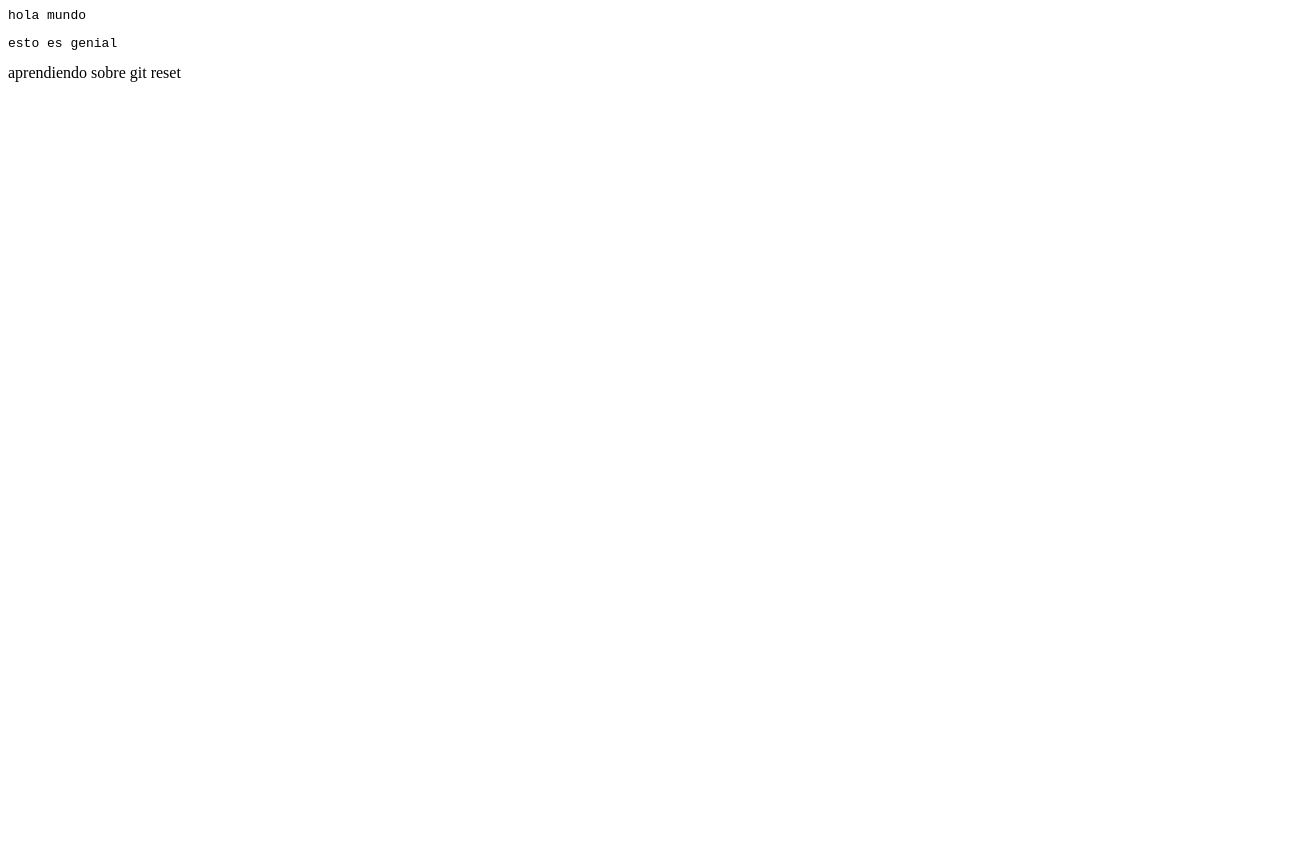
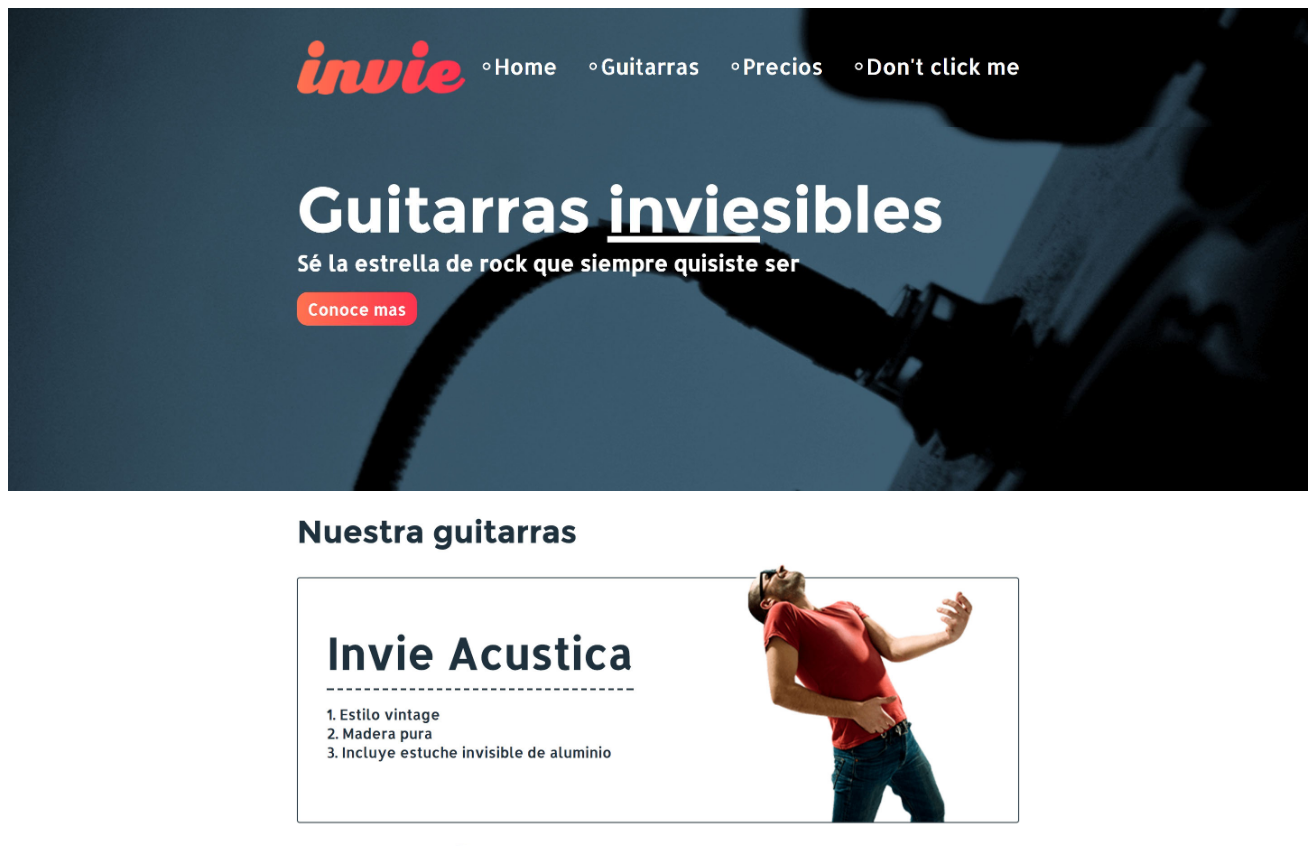
Before and after one commit to davidespinal96/invie-github, a plain HTML site: page index.html in a window 1280 px wide. Shown: the top 846 px of the page, 1308 px wide, since content can reach past the window. Before the commit the page ends 800 px from the top, so only its background shows below. Drawn offline with Linux system fonts and the light colour scheme.

Commit message:
Se añade contenido a la web

```diff
--- a/index.html
+++ b/index.html
@@ -2,8 +2,12 @@
     <head>
     </head>
     <body>
-        <pre>hola mundo</pre>
-        <pre>esto es genial</pre>
-        <div>aprendiendo sobre git reset</div>
+      <center>
+        <img style="width: 1300px;" src="header.jpg">
+        <img style="width: 1300px;" src="hero.jpg">
+        <img style="width: 1300px;" src="acustica.jpg">
+        <img style="width: 1300px;" src="clasica.jpg">
+        <img style="width: 1300px;" src="footer.jpg">
+      </center>
     </body>
 </html>
```
Also changed, not shown: acustica.jpg (added), clasica.jpg (added), footer.jpg (added), header.jpg (added), hero.jpg (added).
